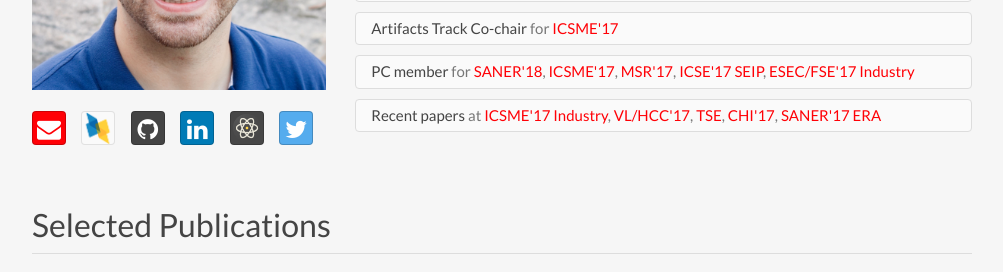
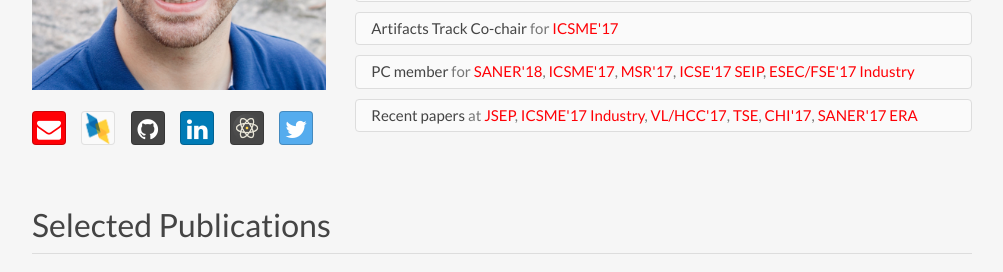
Before and after one commit to nkraft/nkraft.github.io, a Jekyll site: the page built from index.html, in a window 1280 px wide and 900 px high. Shown: the part 295-567 px from the top of the window, without its empty margins (138-1141 px from the left). Built offline with Jekyll 4.4.1, drawn with Linux system fonts in a browser that asks for light colours; nearby versions of some CDN libraries.

Commit message:
Update header.html

```diff
--- a/_includes/header.html
+++ b/_includes/header.html
@@ -88,6 +88,7 @@
                                     <span class="list-group-item-heading">Recent papers</span>
                                     <span class="list-group-item-text">
                                         at
+                                        <a href="http://onlinelibrary.wiley.com/journal/10.1002/(ISSN)2047-7481">JSEP</a>,
                                         <a href="http://icsme2017.github.io/">ICSME'17 Industry</a>,
                                         <a href="https://sites.google.com/site/vlhcc2017/">VL/HCC'17</a>,
                                         <a href="https://www.computer.org/web/tse">TSE</a>,
```
